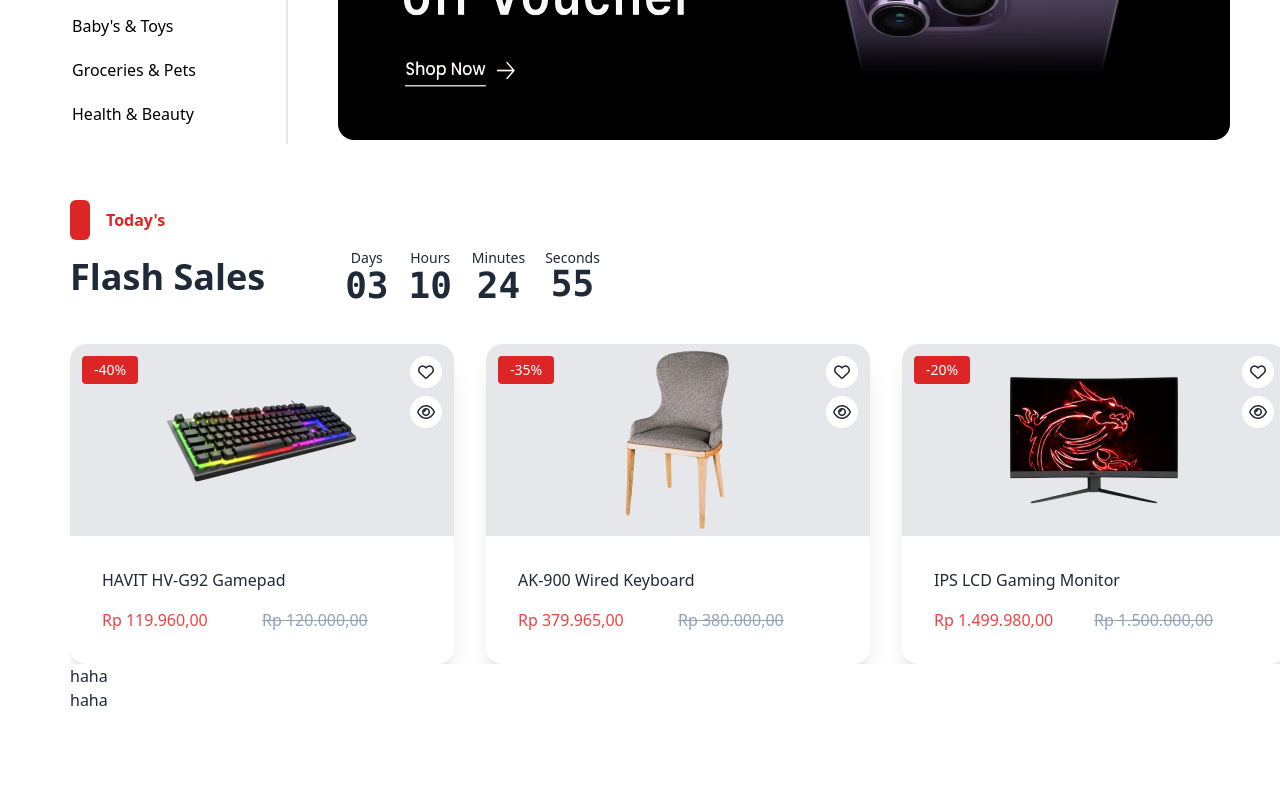
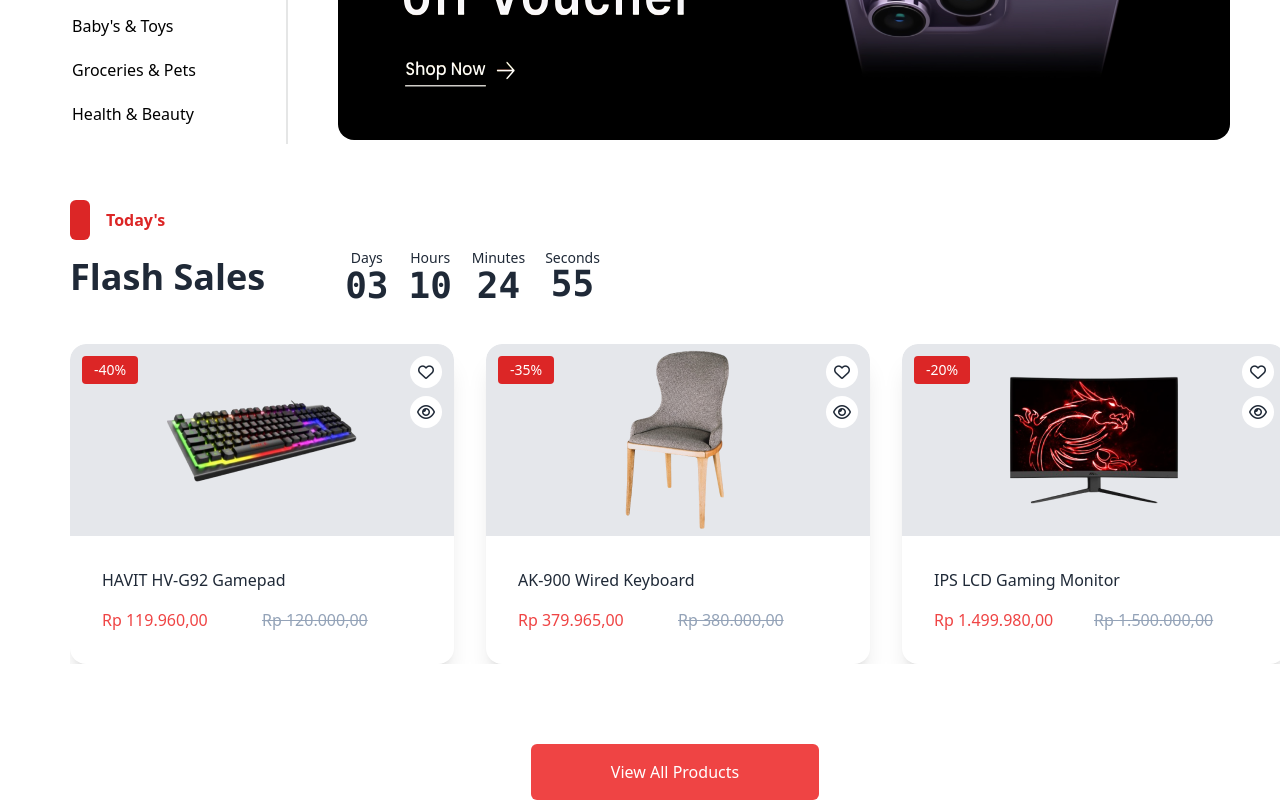
Before and after one commit to afriansyogs/e-CommerceReact, a React (Vite) app: page / in a window 1280 px wide. Shown: the part 394-1194 px from the top of the page. Before the commit the page ends 1106 px from the top, so only its background shows below. Built offline with nearby package versions, Linux system fonts and the light colour scheme; what tailwindcss-filters would draw is missing.

Commit message:
button flash Sale

```diff
--- a/src/components/FlashSales.jsx
+++ b/src/components/FlashSales.jsx
@@ -13,6 +13,7 @@
     }, []);
 
     return (
+        <>
         <div className="mt-14 ms-[70px]">
             <div className="flex items-center">
                 <div className="w-5 h-10 bg-red-600 rounded-md"></div>
@@ -84,8 +85,11 @@
                     ))}
                 </div>
             </div>
-            haha <br />haha
+            <div className="flex justify-center mt-20">
+                <button className='w-72 h-14 rounded-md bg-red-500 text-white '>View All Products</button>
+            </div>
         </div>
+        </>
     );
 };
 
```
